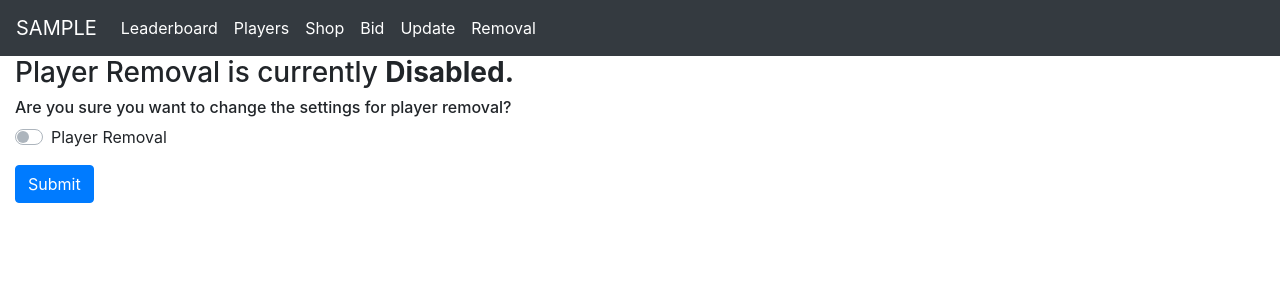
After one commit to crazynayan/ipl2019-django, a Django app: page /ipl/player_removal/ in a window 1280 px wide. The commit adds this page. Shown: the top 300 px of the page. Run offline with Django 3.2, Linux system fonts and the light colour scheme; the visitor is signed in with stand-in values (Sample User, id 1); some libraries are stand-ins or nearby versions.

Commit message:
Removal & Navbar changes

```diff
--- a/ipl2019/forms.py
+++ b/ipl2019/forms.py
@@ -25,3 +25,11 @@ class BidForm(forms.Form):
             if amount > self.member.balance:
                 raise ValidationError('You cannot bid more than your balance.')
         return amount
+
+
+class PlayerRemovalForm(forms.Form):
+    player_removal = forms.BooleanField(label='Enable Player Removal', required=False)
+
+    def clean_player_removal(self):
+        removal_switch = self.cleaned_data['player_removal']
+        return removal_switch
--- a/ipl2019/urls.py
+++ b/ipl2019/urls.py
@@ -11,6 +11,7 @@ urlpatterns = [
     path('my_players/', views.my_player, name='my_player_list'),
     path('my_players/<int:pk>/remove/', views.remove_player, name='remove_player'),
     path('all_players/', views.all_player, name='all_player_list'),
+    path('player_removal/', views.player_removal, name='player_removal'),
 
     path('available_players/', views.available_player, name='available_player_list'),
     path('available_players/<int:pk>/invite/', views.invite_player, name='invite_player'),
--- a/ipl2019/views.py
+++ b/ipl2019/views.py
@@ -3,13 +3,14 @@ import csv
 from django.shortcuts import render
 from django.core.exceptions import ObjectDoesNotExist
 from django.http import HttpResponseRedirect
+from django.conf import settings
 from django.urls import reverse
 from django.contrib.auth.models import User
 from django.contrib.auth.decorators import permission_required
 from django.contrib import messages
 from django.db.models import Sum
 from .models import Member, Player, PlayerInstance, Bid
-from .forms import BidForm
+from .forms import BidForm, PlayerRemovalForm
 
 
 @permission_required('ipl2019.can_play_ipl2019')
@@ -39,13 +40,15 @@ def my_player(request):
         context = {
             'player_instances': PlayerInstance.objects.filter(member=me).order_by('-player__score'),
             'me': me,
-            'type': 'my'
+            'type': 'my',
+            'player_removal': settings.IPL2019_PLAYER_REMOVAL,
         }
     # Only the superuser will not have any ownership. So for superuser display all players.
     except ObjectDoesNotExist:
         context = {
             'player_instances': PlayerInstance.objects.all().order_by('number'),
             'type': 'all',
+            'player_removal': settings.IPL2019_PLAYER_REMOVAL,
         }
     return render(request, template, context)
 
@@ -82,6 +85,9 @@ def available_player(request):
 def remove_player(request, pk):
     template = "ipl2019/confirmation.html"
     redirect = 'my_player_list'
+    prompt = {
+        'redirect': redirect,
+    }
     try:
         player_instance = PlayerInstance.objects.get(pk=pk)
         confirmations = list()
@@ -95,21 +101,19 @@ def remove_player(request, pk):
             confirmations.append(f'Owner : {player_instance.member.name}')
         else:
             confirmations.append(f'Owner : Unsold')
-        prompt = {
-            'confirmations': confirmations,
-            'player': player_instance,
-            'redirect': redirect,
-        }
+        prompt['confirmations'] = confirmations
+        prompt['player'] = player_instance
     except ObjectDoesNotExist:
         messages.error(request, "You cannot remove a player that does NOT exists.")
-        prompt = {
-            'confirmations': ['This player does NOT exists.'],
-            'player': None,
-            'redirect': redirect,
-        }
         return render(request, template, prompt)
 
     if request.method == "GET":
+        return render(request, template, prompt)
+
+    # Validate if the auctioneer has enabled removal of players.
+    if not settings.IPL2019_PLAYER_REMOVAL:
+        messages.error(request, 'Removal of players is disabled by auctioneer.')
+        messages.error(request, 'Please contact auctioneer to enable player removal')
         return render(request, template, prompt)
 
     # Validate if the player is owned by anybody
@@ -134,8 +138,6 @@ def remove_player(request, pk):
         messages.error(request, 'You can only release players with less than 50 points.')
         return render(request, template, prompt)
 
-    # Validate if the auctioneer has enabled removal of players.
-
     player_instance.member.balance += player_instance.price
     player_instance.member.save()
 
@@ -145,6 +147,27 @@ def remove_player(request, pk):
     player_instance.save()
 
     return HttpResponseRedirect(reverse(redirect))
+
+
+@permission_required('ipl2019.auctioneer')
+def player_removal(request):
+    template = "ipl2019/player_removal.html"
+    prompt = {
+        'removal': settings.IPL2019_PLAYER_REMOVAL
+    }
+    if request.method == "GET":
+        removal_form = PlayerRemovalForm(initial={'player_removal': settings.IPL2019_PLAYER_REMOVAL})
+        prompt['removal_form'] = removal_form
+        return render(request, template, prompt)
+
+    removal_form = PlayerRemovalForm(request.POST)
+    if not removal_form.is_valid():
+        prompt['removal_form'] = removal_form
+        return render(request, template, prompt)
+
+    settings.IPL2019_PLAYER_REMOVAL = removal_form.cleaned_data['player_removal']
+
+    return HttpResponseRedirect(reverse('my_player_list'))
 
 
 @permission_required('ipl2019.can_play_ipl2019')
--- a/iplsite/settings.py
+++ b/iplsite/settings.py
@@ -166,3 +166,6 @@ USE_TZ = True
 STATIC_URL = '/static/'
 LOGIN_REDIRECT_URL = '/'
 STATIC_ROOT = 'static'
+
+# Custom Settings
+IPL2019_PLAYER_REMOVAL = False
--- a/templates/base.html
+++ b/templates/base.html
@@ -4,7 +4,17 @@
     <meta charset="UTF-8">
     <title>{% block title %}IPL 2019{% endblock %}</title>
     <meta name="viewport" content="width=device-width, initial-scale=1, shrink-to-fit=no">
-    <link rel="stylesheet" href="https://stackpath.bootstrapcdn.com/bootstrap/4.1.3/css/bootstrap.min.css" integrity="sha384-MCw98/SFnGE8fJT3GXwEOngsV7Zt27NXFoaoApmYm81iuXoPkFOJwJ8ERdknLPMO" crossorigin="anonymous">
+    <!-- Latest compiled and minified CSS -->
+    <link rel="stylesheet" href="https://maxcdn.bootstrapcdn.com/bootstrap/4.3.1/css/bootstrap.min.css">
+
+    <!-- jQuery library -->
+    <script src="https://ajax.googleapis.com/ajax/libs/jquery/3.3.1/jquery.min.js"></script>
+
+    <!-- Popper JS -->
+    <script src="https://cdnjs.cloudflare.com/ajax/libs/popper.js/1.14.7/umd/popper.min.js"></script>
+
+    <!-- Latest compiled JavaScript -->
+    <script src="https://maxcdn.bootstrapcdn.com/bootstrap/4.3.1/js/bootstrap.min.js"></script>
 </head>
 <body>
 
@@ -26,7 +36,7 @@
                 <a class="nav-link" href="{% url 'member_list' %}">Leaderboard</a>
             </li>
             <li class = "nav-item active">
-                <a class="nav-link" href="{% url 'my_player_list' %}">My Players</a>
+                <a class="nav-link" href="{% url 'my_player_list' %}">Players</a>
             </li>
             <li class = "nav-item active">
                 <a class="nav-link" href="{% url 'available_player_list' %}">Shop</a>
@@ -36,12 +46,12 @@
             </li>
             {% if perms.ipl2019.auctioneer %}
             <li class = "nav-item active">
-                <a class = "nav-link" href="{% url 'update_scores' %}">Update Scores</a>
+                <a class = "nav-link" href="{% url 'update_scores' %}">Update</a>
+            </li>
+            <li class = "nav-item active">
+                <a class="nav-link" href="{% url 'player_removal' %}">Removal</a>
             </li>
             {% endif %}
-            <li class = "nav-item active">
-                <a class="nav-link" href="{% url 'player_list' %}">Players</a>
-            </li>
         </ul>
     </div>
     {% endif %}
@@ -50,8 +60,5 @@
     {% block content %}
     {% endblock %}
 </div>
-<script src="https://code.jquery.com/jquery-3.3.1.slim.min.js" integrity="sha384-q8i/X+965DzO0rT7abK41JStQIAqVgRVzpbzo5smXKp4YfRvH+8abtTE1Pi6jizo" crossorigin="anonymous"></script>
-<script src="https://cdnjs.cloudflare.com/ajax/libs/popper.js/1.14.7/umd/popper.min.js" integrity="sha384-UO2eT0CpHqdSJQ6hJty5KVphtPhzWj9WO1clHTMGa3JDZwrnQq4sF86dIHNDz0W1" crossorigin="anonymous"></script>
-<script src="https://stackpath.bootstrapcdn.com/bootstrap/4.3.1/js/bootstrap.min.js" integrity="sha384-JjSmVgyd0p3pXB1rRibZUAYoIIy6OrQ6VrjIEaFf/nJGzIxFDsf4x0xIM+B07jRM" crossorigin="anonymous"></script>
 </body>
 </html>
--- a/templates/ipl2019/my_player_list.html
+++ b/templates/ipl2019/my_player_list.html
@@ -67,6 +67,8 @@
             Cannot Remove
             {% elif player_instance.member is None %}
             Player Unsold
+            {% elif player_removal == False %}
+            Removal Disabled
             {% else %}
             <a class="button btn btn-danger" href="{% url 'remove_player' player_instance.id %}">Remove</a>
             {% endif %}
--- /dev/null
+++ b/templates/ipl2019/player_removal.html
@@ -0,0 +1,37 @@
+{% extends "base.html" %}
+{% block title %}Player Removal{% endblock %}
+{% block content %}
+{% if messages %}
+{% for message in messages %}
+<div {% if message.tags %} class="{{ message.tags }}" {% endif %}>
+    <strong>{{ message|safe }}</strong>
+</div>
+{% endfor %}
+<hr/>
+{% endif %}
+<h3>
+    Player Removal is currently
+    <strong>
+        {% if removal %} Enabled. {% else %} Disabled. {% endif %}
+    </strong>
+</h3>
+<h6>Are you sure you want to change the settings for player removal?</h6>
+{% if removal_form %}
+<form method="post">
+    {% csrf_token %}
+    <div class="custom-control custom-switch">
+        <input type="checkbox"
+               class="custom-control-input"
+               id="{{removal_form.player_removal.id_for_label}}"
+               name="{{removal_form.player_removal.name}}"
+               {% if removal %} checked {% endif %}
+        >
+        <label class="custom-control-label" for="{{removal_form.player_removal.id_for_label}}">
+            Player Removal
+        </label>
+    </div>
+    <p></p>
+    <button class="btn btn-primary" type="submit">Submit</button>
+</form>
+{% endif %}
+{% endblock %}
```
